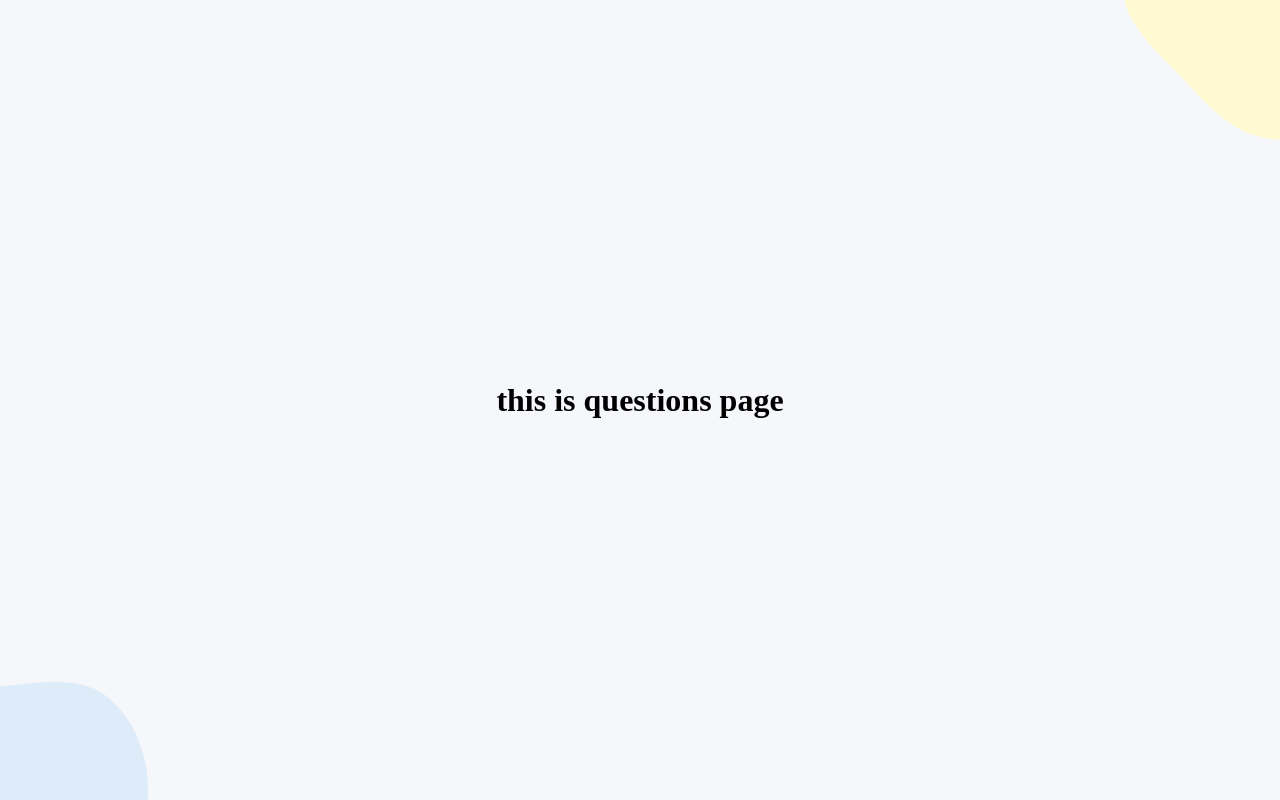
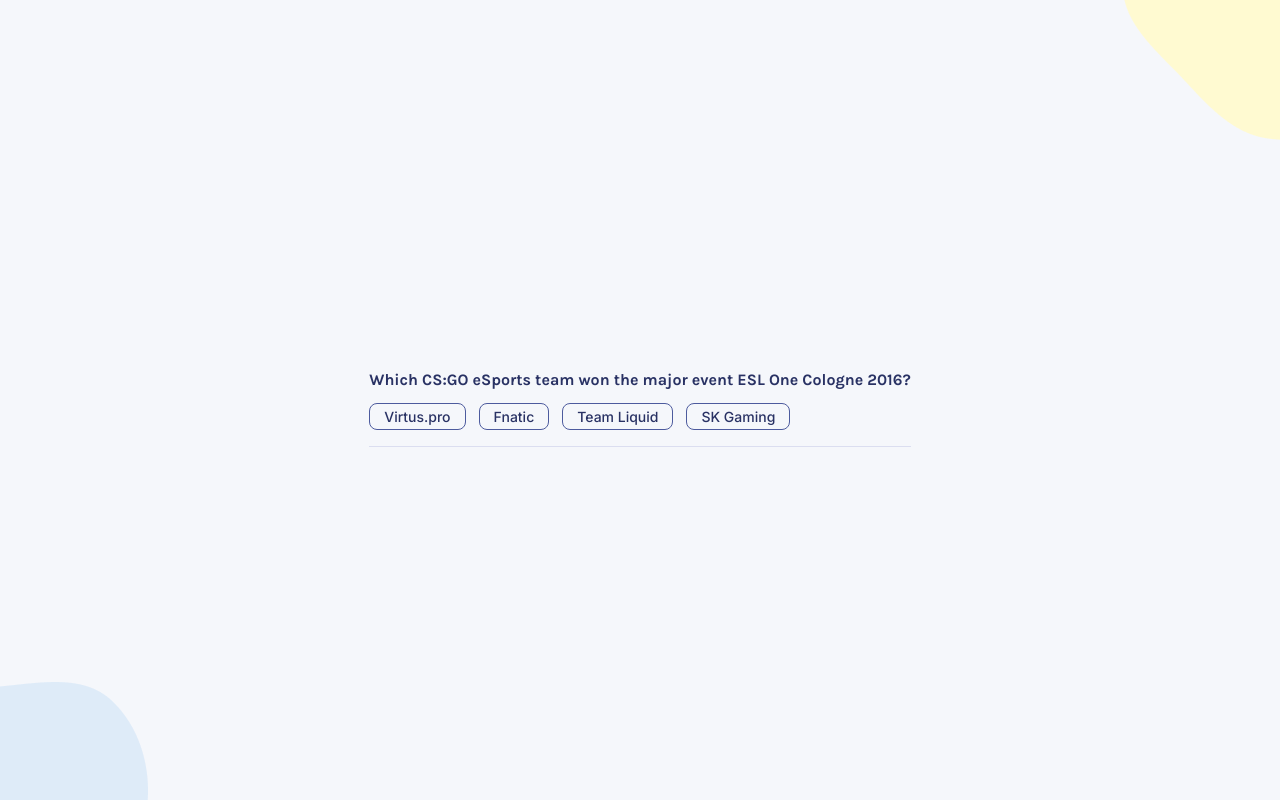
Before and after one commit to AhlamKhalid/Quiz-app-with-React, a React (Vite) app: page / in a window 1280 px wide. Both pictures are taken after a click on the button "Start quiz". Built offline with nearby package versions, Linux system fonts and the light colour scheme; no server answers.

Commit message:
display single question

```diff
--- a/src/components/Questions.jsx
+++ b/src/components/Questions.jsx
@@ -1,4 +1,6 @@
 import React from "react";
+
+import SingleQuestion from "./SingleQuestion";
 
 function Questions() {
   const [questions, setQuestions] = React.useState([]);
@@ -53,7 +55,9 @@
 
   return (
     <div>
-      <h1>this is questions page</h1>
+      <div className="questions-container">
+        <SingleQuestion />
+      </div>
     </div>
   );
 }
--- /dev/null
+++ b/src/components/SingleQuestion.jsx
@@ -0,0 +1,18 @@
+function SingleQuestion() {
+  const allAnswers = ["Virtus.pro", "Fnatic", "Team Liquid", "SK Gaming"];
+
+  return (
+    <div className="question-container">
+      <h1 className="question">
+        Which CS:GO eSports team won the major event ESL One Cologne 2016?
+      </h1>
+      <div className="answers-btn-container">
+        {allAnswers.map((answer) => {
+          return <button className="answer-btn">{answer}</button>;
+        })}
+      </div>
+    </div>
+  );
+}
+
+export default SingleQuestion;
--- a/src/index.css
+++ b/src/index.css
@@ -73,3 +73,40 @@
   padding: 18px 60px;
   margin-top: 28px;
 }
+
+/* questions screen */
+.questions-container {
+  padding: 30px 75px;
+}
+
+.question-container {
+  border-bottom: 1px solid #dbdef0;
+  padding-top: 16px;
+  padding-bottom: 16px;
+}
+
+.question {
+  font-family: "Karla", sans-serif;
+  font-weight: 700;
+  font-size: 16px;
+  color: #293264;
+  line-height: 19px;
+}
+
+.answers-btn-container {
+  display: flex;
+  flex-wrap: wrap;
+  gap: 13px;
+  margin-top: 14px;
+}
+
+.answer-btn {
+  border: 1px solid #4d5b9e;
+  border-radius: 8px;
+  background-color: transparent;
+  font-family: "Inter", sans-serif;
+  font-weight: 500;
+  font-size: 14px;
+  color: #293264;
+  padding: 4px 14px;
+}
```
